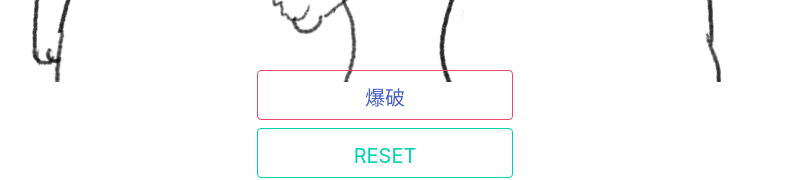
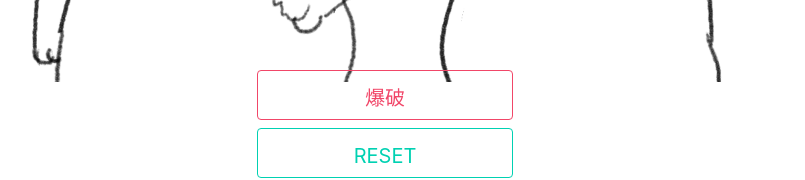
Before and after one commit to Takumikimura1899/2021Hackday_TEAM-AttoutekiNekoha_React-App, a React (Create React App) app: page / in a window 1280 px wide. Shown: the part 674-854 px from the top of the page, without its empty margins (255-1060 px from the left). Built offline with nearby package versions, Linux system fonts and the light colour scheme.

Commit message:
マージ＋リンク文字修正

```diff
--- a/src/App.jsx
+++ b/src/App.jsx
@@ -10,7 +10,7 @@ const clear=()=>{
 }
 
 const App = () => {
-  // const [text, setText] = useState('');
+  const [text, setText] = useState('');
   const [localStorageContents, setLocalStorageContents] = useState([]);
 
   useEffect(() => {
@@ -29,9 +29,7 @@ const App = () => {
 
       <section className="fixed section">
         <div className="columns is-flex is-flex-direction-column is-justify-content-center ">
-          <button className="is-danger is-outlined column is-medium button">
-            <Link to="/explosion">爆破</Link>
-          </button>
+          <Link to="/explosion" className="is-danger is-outlined column is-medium button">爆破</Link>
           <button onClick={clear} className="mt-2 clear button column is-medium is-primary is-outlined">RESET</button>
         </div>
     </section>
```
